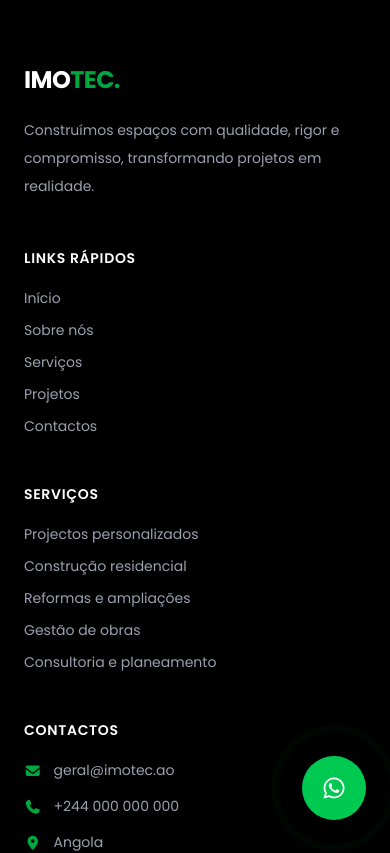
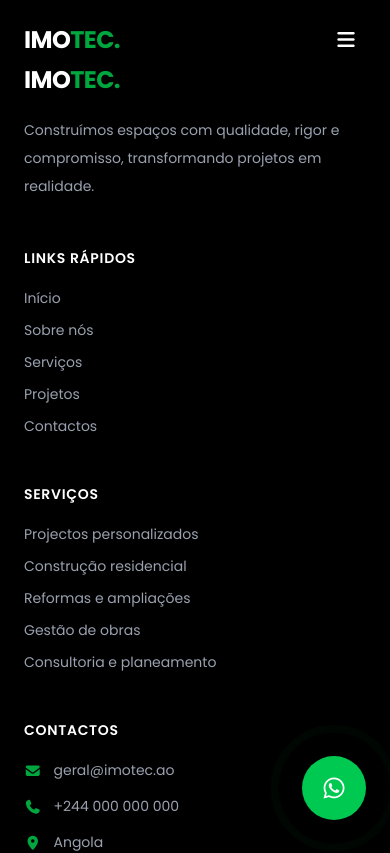
Before and after one commit to nsimbaafonso/imotec, a Next.js app: page / in a window 390 px wide. Shown: the top 853 px of the page. Built offline with nearby package versions, Linux system fonts and the light colour scheme.

Commit message:
Header feito

```diff
--- a/src/components/header/Header.jsx
+++ b/src/components/header/Header.jsx
@@ -1,8 +1,113 @@
+"use client";
+
+import { useState, useEffect } from "react";
 import Link from "next/link";
+import ButtonLink from "@/components/ui/ButtonLink";
+
+const navigation = [
+  { label: "Início", href: "/" },
+  { label: "Sobre nós", href: "/sobre-nos" },
+  { label: "Serviços", href: "/servicos" },
+  { label: "Projetos", href: "/projetos" },
+  { label: "Contactos", href: "/contatos" },
+];
 
 export default function Header() {
+  const [menuOpen, setMenuOpen] = useState(false);
+  const [isScrolled, setIsScrolled] = useState(false);
+
+  useEffect(() => {
+    const handleScroll = () => {
+      if (window.scrollY > 20) {
+        setIsScrolled(true);
+      } else {
+        setIsScrolled(false);
+      }
+    };
+
+    // Verifica a posição ao carregar / recarregar a página
+    handleScroll();
+
+    window.addEventListener("scroll", handleScroll);
+    return () => window.removeEventListener("scroll", handleScroll);
+  }, []);
+
   return (
-    <header>
+    <header
+      className={`fixed top-0 inset-x-0 z-50 transition-all duration-300 ${
+        isScrolled
+          ? "bg-white border-b border-gray-100 shadow-sm"
+          : "bg-transparent border-b border-transparent"
+      }`}
+    >
+      <div className="mx-auto flex max-w-7xl items-center justify-between px-6 py-5 lg:px-8">
+        <Link
+          href="/"
+          className={`text-2xl font-bold tracking-tight transition-colors ${
+            isScrolled ? "text-black" : "text-white"
+          }`}
+          aria-label="Imotec, página inicial"
+          onClick={() => setMenuOpen(false)}
+        >
+          IMO<span className="text-green-600">TEC</span>
+          <span className="text-green-600">.</span>
+        </Link>
+
+        <nav
+          id="main-navigation"
+          className={`absolute inset-x-0 top-full grid overflow-hidden border-b border-gray-100 bg-white shadow-lg transition-[grid-template-rows,opacity,visibility] duration-300 ease-in-out lg:static lg:flex lg:flex-row lg:items-center lg:gap-8 lg:overflow-visible lg:border-0 lg:bg-transparent lg:p-0 lg:opacity-100 lg:shadow-none ${
+            menuOpen
+              ? "visible grid-rows-[1fr] opacity-100"
+              : "invisible grid-rows-[0fr] opacity-0"
+          } lg:visible lg:grid-rows-none`}
+        >
+          <div className="flex min-h-0 flex-col px-6 py-4 lg:flex-row lg:items-center lg:gap-8 lg:p-0">
+            {navigation.map((item) => (
+              <Link
+                key={item.href}
+                href={item.href}
+                onClick={() => setMenuOpen(false)}
+                tabIndex={menuOpen ? 0 : undefined}
+                className={`border-b border-gray-100 py-4 text-sm font-medium transition-colors last:border-0 lg:border-0 lg:py-0 ${
+                  isScrolled
+                    ? "text-gray-700 hover:text-green-600"
+                    : "text-gray-800 lg:text-white/90 lg:hover:text-green-400"
+                }`}
+              >
+                {item.label}
+              </Link>
+            ))}
+
+            <ButtonLink
+              href="/contatos"
+              onClick={() => setMenuOpen(false)}
+              fullWidth
+              className="mt-4 lg:mt-0 lg:w-auto"
+            >
+              Solicitar orçamento
+              <i className="fas fa-arrow-right ml-3" aria-hidden="true" />
+            </ButtonLink>
+          </div>
+        </nav>
+
+        <button
+          type="button"
+          onClick={() => setMenuOpen((open) => !open)}
+          className={`flex h-10 w-10 items-center justify-center text-xl transition-colors lg:hidden ${
+            isScrolled
+              ? "text-black hover:text-green-600"
+              : "text-white hover:text-green-400"
+          }`}
+          aria-label={menuOpen ? "Fechar menu" : "Abrir menu"}
+          aria-expanded={menuOpen}
+          aria-controls="main-navigation"
+        >
+          <i
+            className={`fas ${menuOpen ? "fa-times" : "fa-bars"}`}
+            aria-hidden="true"
+          />
+        </button>
+      </div>
     </header>
   );
 }
```
